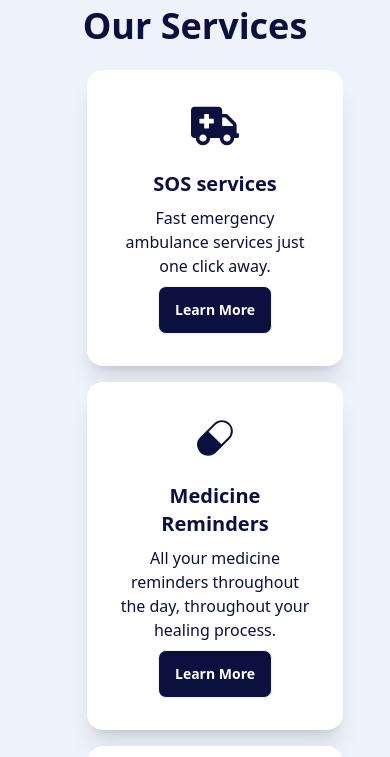
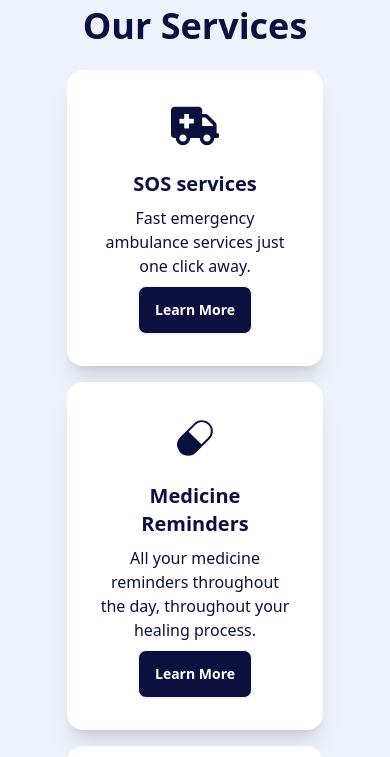
Before and after one commit to noobhacker32003/Health-Pal, a React (Vite) app: page / in a window 390 px wide. Shown: the part 606-1363 px from the top of the page. Built offline with nearby package versions, Linux system fonts and the light colour scheme; no server answers.

Commit message:
another edit on responsive of root jsx

```diff
--- a/src/Component/Services.jsx
+++ b/src/Component/Services.jsx
@@ -33,9 +33,9 @@ const Services = () => {
   return (
     <div className="mt-10 py-6 text-center bg-[#EEF2FB] sm:px-20">
       <h1 className="text-4xl font-bold mb-6 text-[#0C103F]">Our Services</h1>
-      <div className="flex flex-col sm:flex-row justify-center items-center gap-4">
+      <div className="flex flex-col lg:flex-row justify-center  gap-4">
         {servicesData.map((service) => (
-          <div key={service.id} className="card ml-10 bg-[#FFFFFF] w-64 sm:w-96 shadow-xl sm:p-5">
+          <div key={service.id} className="card mx-auto bg-[#FFFFFF] w-64 sm:w-96 shadow-xl sm:p-5">
             <div className="card-body sm:flex flex-col items-center">
               {service.icon} {/* Render the icon */}
               <h2 className="card-title mt-3 text-[#0C103F]">{service.title}</h2>
```
